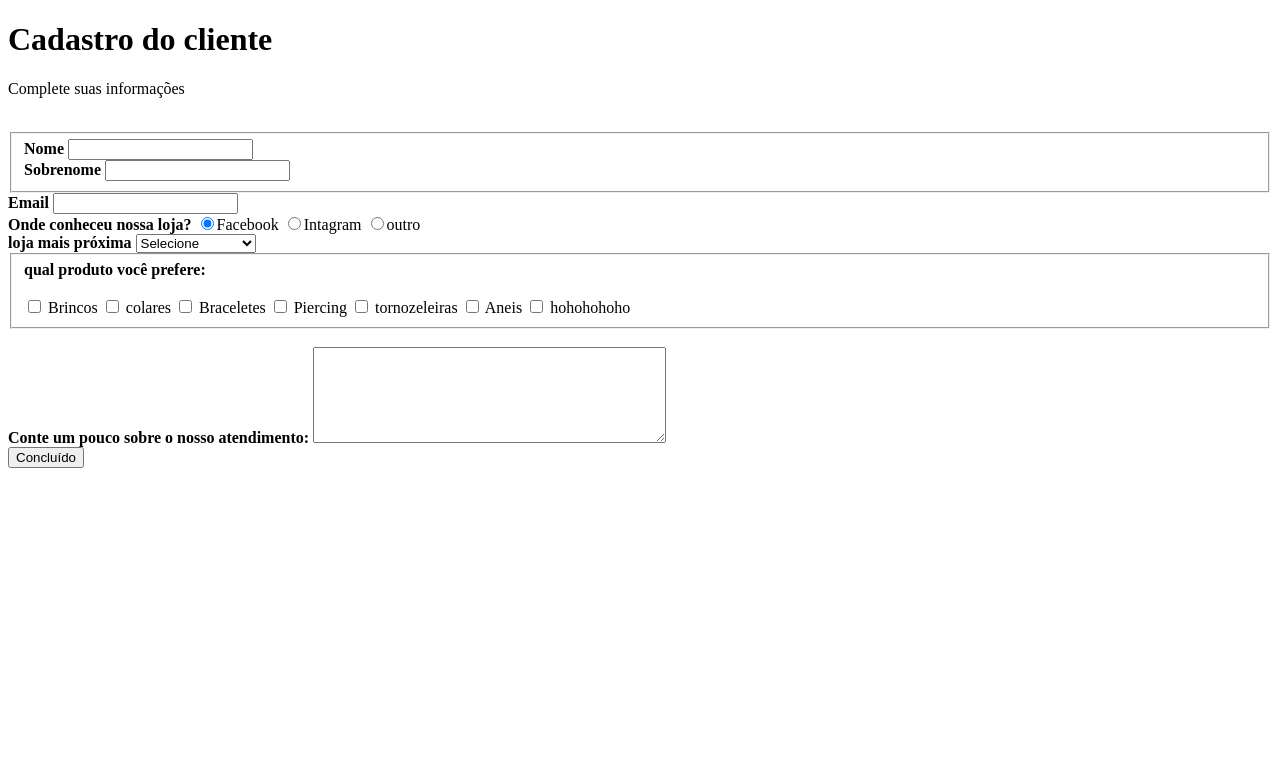
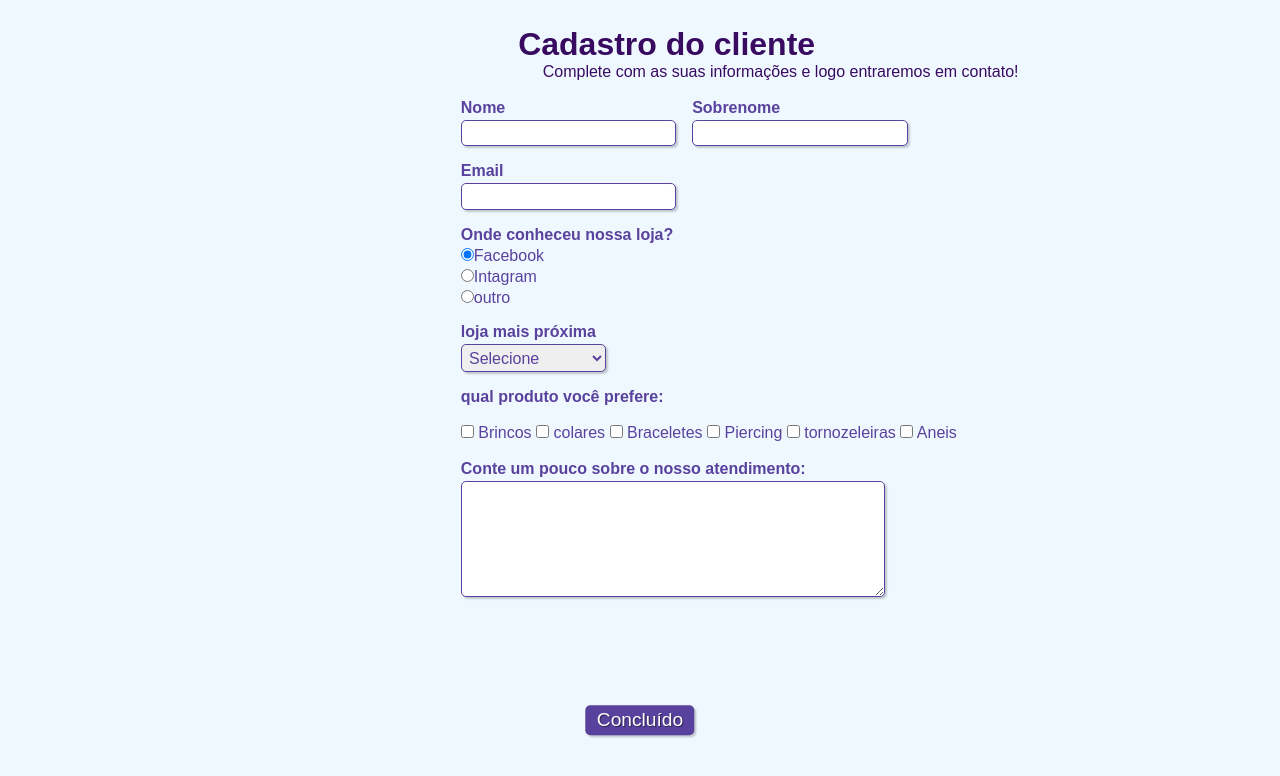
Before and after one commit to fehborba/bijus-vms, a plain HTML site: page index.html in a window 1280 px wide. Drawn offline with Linux system fonts and the light colour scheme.

Commit message:
Maria Fernanda - formulário
Visual

```diff
--- a/index.html
+++ b/index.html
@@ -7,7 +7,7 @@
         <meta name="viewport" content="width=device-width, initial-scale=1, shrink-to-fit=no">
 
         <!-- CSS -->
-        <link rel="stylesheet" type="text/css" href="formulario.css" media="screen">
+        <link rel="stylesheet" type="text/css" href="style.css" media="screen">
 
         <!-- Título da página (aparece na aba) -->
         <title>Cadastro</title>
@@ -18,7 +18,7 @@
         <!-- Cabeçalho com título e subtítulo (ambos com css de id "titulo") -->
         <div>
             <h1 id="titulo">Cadastro do cliente</h1>
-            <p id="subtitulo">Complete suas informações </p>
+            <p id="subtitulo">Complete com as suas informações e logo entraremos em contato! </p>
             <br>
         </div>
 
@@ -86,8 +86,7 @@
                     <label for="tecnologia5"> tornozeleiras</label>
                     <input type="checkbox" id="tecnologia6" name="tecnologia6" value="Python">
                     <label for="tecnologia6"> Aneis</label>
-                    <input type="checkbox" id="tecnologia7" name="tecnologia7" value="Java">
-                    <label for="tecnologia7"> hohohohoho</label>
+
                 </div>
             </fieldset>
 
```
Also changed, not shown: formulario.css (added).
